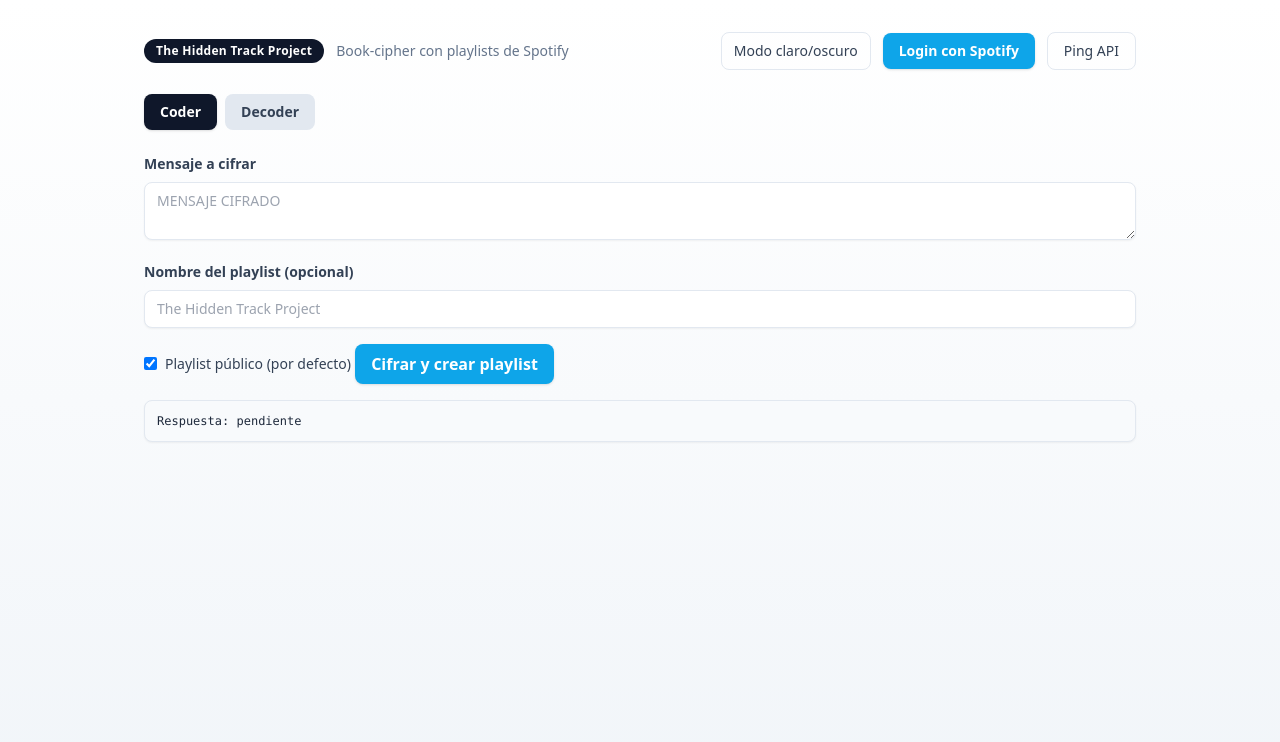
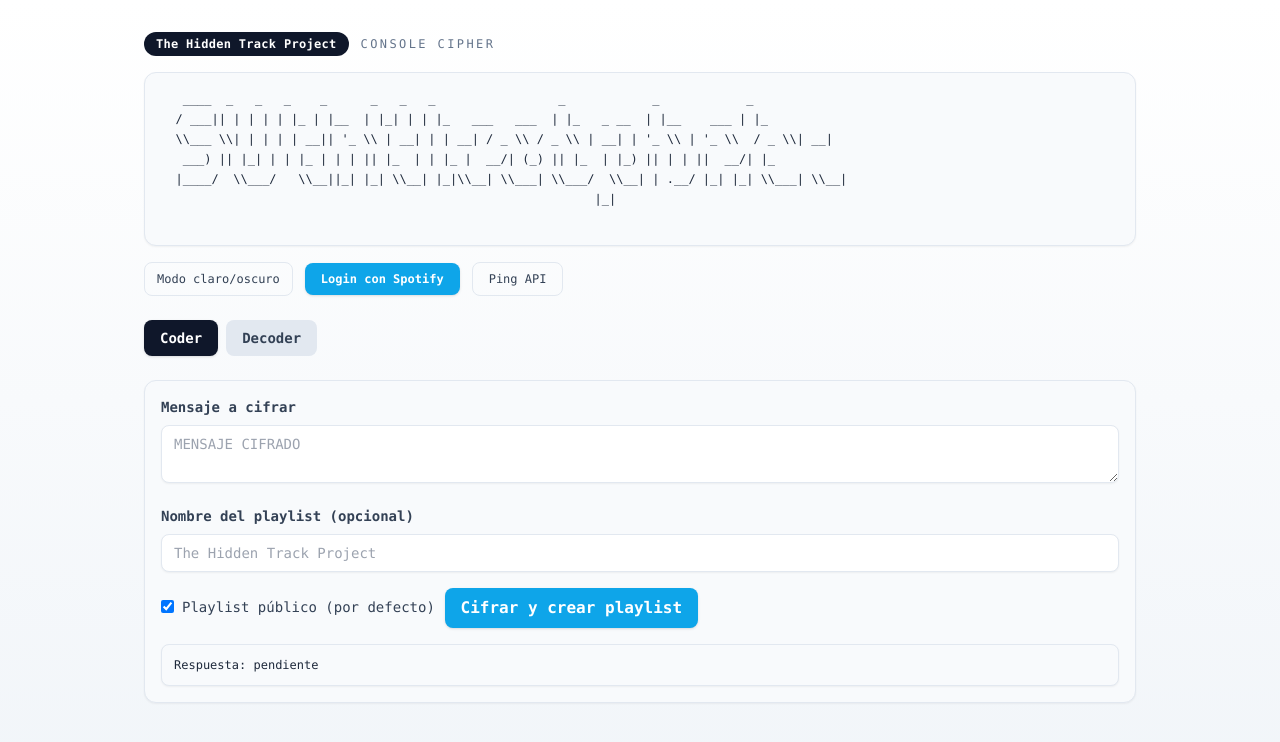
Before and after one commit to GerardoPradoJohnson/the-hidden-track-project, a website: page index.html in a window 1280 px wide. Drawn offline with nearby package versions, Linux system fonts and the light colour scheme.

Commit message:
Refactor header layout and update button styles in index.html

```diff
--- a/index.html
+++ b/index.html
@@ -19,17 +19,25 @@
     };
   </script>
 </head>
-<body class="min-h-screen bg-gradient-to-b from-white to-slate-100 text-slate-900 transition-colors duration-200 dark:from-slate-950 dark:to-slate-900 dark:text-slate-100">
+<body class="min-h-screen bg-gradient-to-b from-white to-slate-100 text-slate-900 transition-colors duration-200 font-mono dark:from-slate-950 dark:to-slate-900 dark:text-slate-100">
   <div class="max-w-5xl mx-auto px-4 py-8 space-y-6">
-    <header class="flex items-center justify-between gap-3">
+    <header class="flex flex-col gap-4">
       <div class="flex items-center gap-3">
         <div class="px-3 py-1 rounded-full bg-slate-900 text-white text-xs font-semibold tracking-wide dark:bg-white dark:text-slate-900">The Hidden Track Project</div>
-        <span class="text-sm text-slate-500 dark:text-slate-400">Book-cipher con playlists de Spotify</span>
+        <span class="text-xs text-slate-500 dark:text-slate-400 uppercase tracking-[0.2em]">Console Cipher</span>
       </div>
-      <div class="flex items-center gap-3">
-        <button id="themeToggle" class="px-3 py-2 rounded-lg border border-slate-200 text-slate-700 hover:bg-slate-100 dark:border-slate-700 dark:text-slate-100 dark:hover:bg-slate-800 text-sm">Modo claro/oscuro</button>
-        <button id="loginBtn" class="px-4 py-2 rounded-lg bg-sky-500 text-white font-semibold shadow hover:bg-sky-600 text-sm">Login con Spotify</button>
-        <button id="healthBtn" class="px-4 py-2 rounded-lg border border-slate-200 text-slate-700 hover:bg-slate-100 dark:border-slate-700 dark:text-slate-100 dark:hover:bg-slate-800 text-sm">Ping API</button>
+      <pre class="w-full overflow-x-auto rounded-xl border border-slate-200 bg-slate-50 p-4 text-xs leading-5 text-slate-800 shadow-sm dark:border-slate-800 dark:bg-slate-900 dark:text-slate-100">
+   ____  _   _   _    _      _   _   _                 _            _            _
+  / ___|| | | | | |_ | |__  | |_| | | |_   ___   ___  | |_   _ __  | |__    ___ | |_
+  \\___ \\| | | | | __|| '_ \\ | __| | | __| / _ \\ / _ \\ | __| | '_ \\ | '_ \\  / _ \\| __|
+   ___) || |_| | | |_ | | | || |_  | | |_ |  __/| (_) || |_  | |_) || | | ||  __/| |_
+  |____/  \\___/   \\__||_| |_| \\__| |_|\\__| \\___| \\___/  \\__| | .__/ |_| |_| \\___| \\__|
+                                                            |_|
+      </pre>
+      <div class="flex flex-wrap items-center gap-3">
+        <button id="themeToggle" class="px-3 py-2 rounded-lg border border-slate-200 text-slate-700 hover:bg-slate-100 dark:border-slate-700 dark:text-slate-100 dark:hover:bg-slate-800 text-xs">Modo claro/oscuro</button>
+        <button id="loginBtn" class="px-4 py-2 rounded-lg bg-sky-500 text-white font-semibold shadow hover:bg-sky-600 text-xs">Login con Spotify</button>
+        <button id="healthBtn" class="px-4 py-2 rounded-lg border border-slate-200 text-slate-700 hover:bg-slate-100 dark:border-slate-700 dark:text-slate-100 dark:hover:bg-slate-800 text-xs">Ping API</button>
       </div>
     </header>
 
@@ -38,7 +46,7 @@
       <button class="tab-btn px-4 py-2 rounded-lg bg-slate-200 text-slate-700 text-sm font-semibold hover:bg-slate-300 dark:bg-slate-800 dark:text-slate-100 dark:hover:bg-slate-700" data-tab="decode">Decoder</button>
     </nav>
 
-    <section id="tab-encode" class="panel space-y-4">
+    <section id="tab-encode" class="panel space-y-4 rounded-xl border border-slate-200 bg-slate-50 p-4 shadow-sm dark:border-slate-800 dark:bg-slate-900">
       <div class="space-y-2">
         <label class="block text-sm font-semibold text-slate-700 dark:text-slate-200">Mensaje a cifrar</label>
         <textarea id="encMessage" class="w-full rounded-lg border border-slate-200 bg-white px-3 py-2 text-sm text-slate-900 shadow-sm focus:outline-none focus:ring-2 focus:ring-sky-400 dark:border-slate-700 dark:bg-slate-800 dark:text-slate-100" placeholder="MENSAJE CIFRADO"></textarea>
@@ -56,7 +64,7 @@
       <pre class="bg-slate-50 border border-slate-200 rounded-lg p-3 text-xs text-slate-800 overflow-x-auto shadow-sm dark:bg-slate-900 dark:border-slate-700 dark:text-slate-100" id="encResult">Respuesta: pendiente</pre>
     </section>
 
-    <section id="tab-decode" class="panel space-y-4 hidden">
+    <section id="tab-decode" class="panel space-y-4 rounded-xl border border-slate-200 bg-slate-50 p-4 shadow-sm hidden dark:border-slate-800 dark:bg-slate-900">
       <div class="space-y-2">
         <label class="block text-sm font-semibold text-slate-700 dark:text-slate-200">URL del playlist</label>
         <input id="decPlaylistUrl" class="w-full rounded-lg border border-slate-200 bg-white px-3 py-2 text-sm text-slate-900 shadow-sm focus:outline-none focus:ring-2 focus:ring-sky-400 dark:border-slate-700 dark:bg-slate-800 dark:text-slate-100" placeholder="https://open.spotify.com/playlist/XXXX">
```
